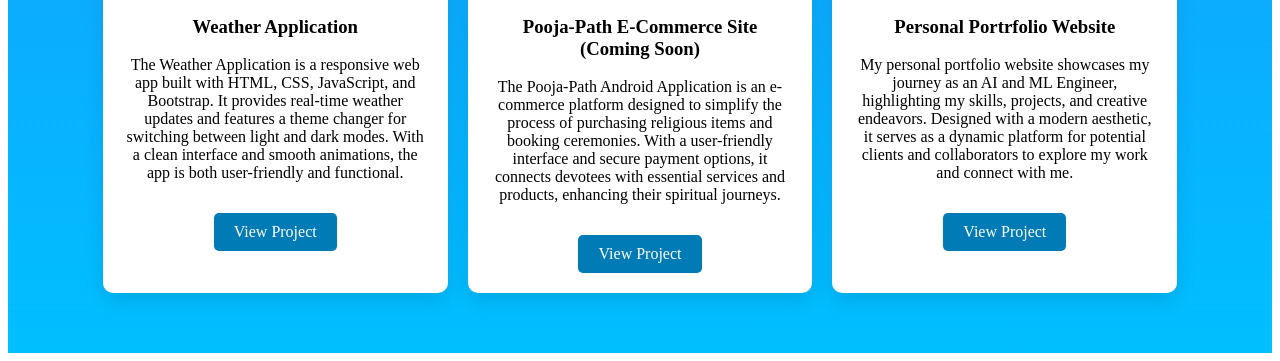
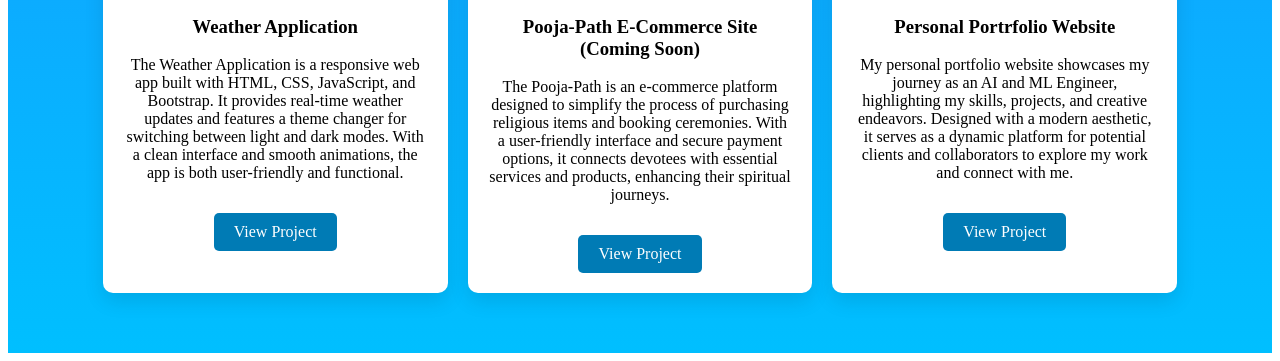
Before and after one commit to Adarshpandey108/portfolio, a website: page projects.html in a window 1280 px wide. Shown: the part 535-896 px from the top of the page. Drawn offline with Linux system fonts and the light colour scheme.

Commit message:
Update projects.html

```diff
--- a/projects.html
+++ b/projects.html
@@ -121,7 +121,7 @@
                     <p>
 
 
-                        The Pooja-Path Android Application is an e-commerce platform designed to simplify the process of purchasing religious items and booking ceremonies. With a user-friendly interface and secure payment options, it connects devotees with essential services and products, enhancing their spiritual journeys.
+                        The Pooja-Path is an e-commerce platform designed to simplify the process of purchasing religious items and booking ceremonies. With a user-friendly interface and secure payment options, it connects devotees with essential services and products, enhancing their spiritual journeys.
 
                         </p>
                     <a href="#" class="project-link">View Project</a>
```
